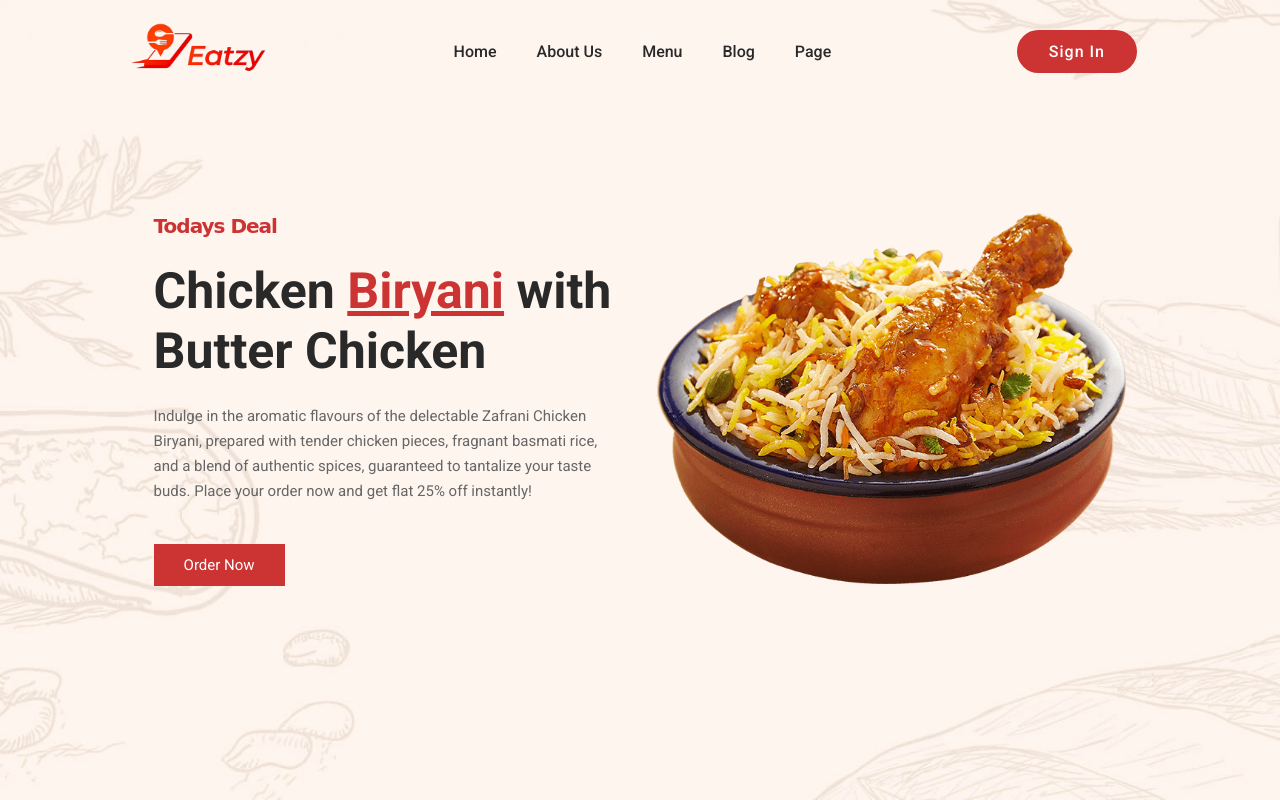
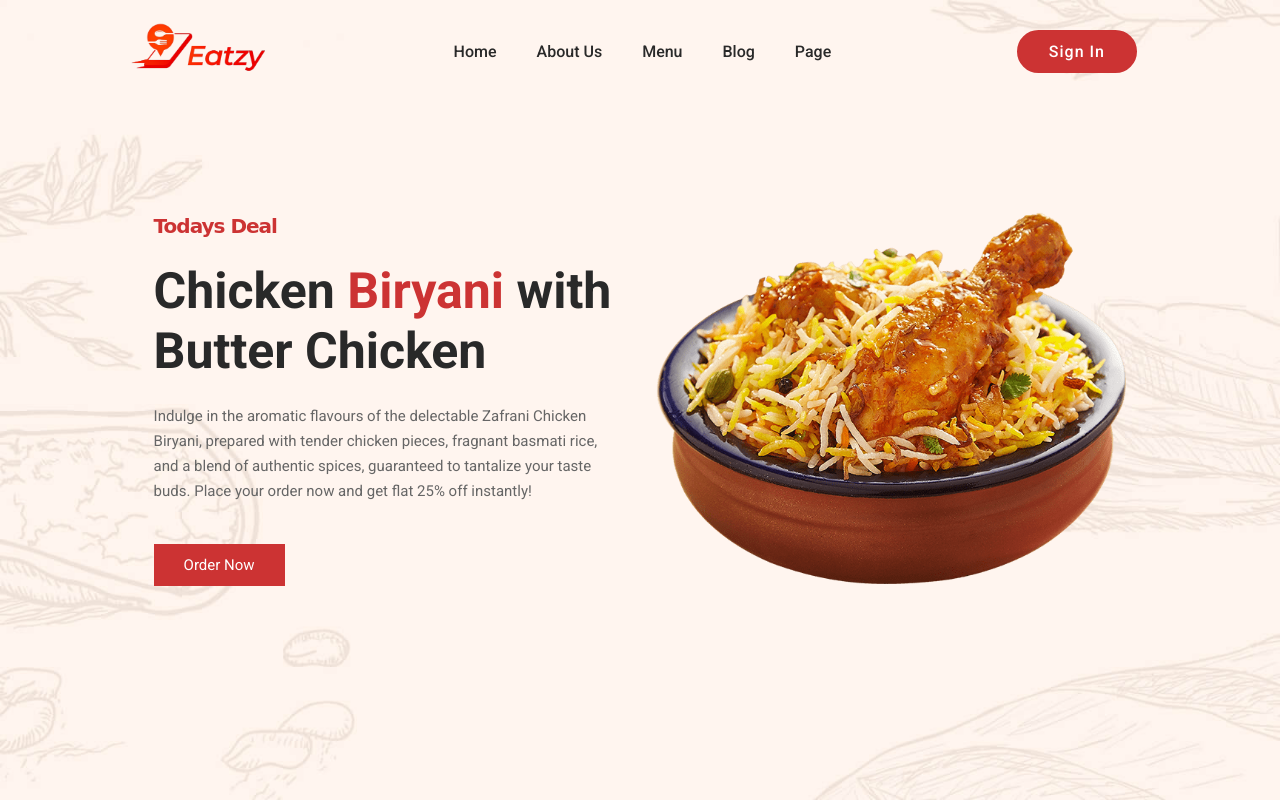
Before and after one commit to mushtaq2314/FOS, a Django app: page / in a window 1280 px wide. Run offline with Django 4.2, Linux system fonts and the light colour scheme.

Commit message:
Update style.css

```diff
--- a/app/static/style.css
+++ b/app/static/style.css
@@ -97,7 +97,7 @@ section{
 }
 .home-text h1 span{
 	color: #cc3333;
-	text-decoration: underline;
+	text-decoration: none;
 }
 .home-text p{
 	color: #666;
```
